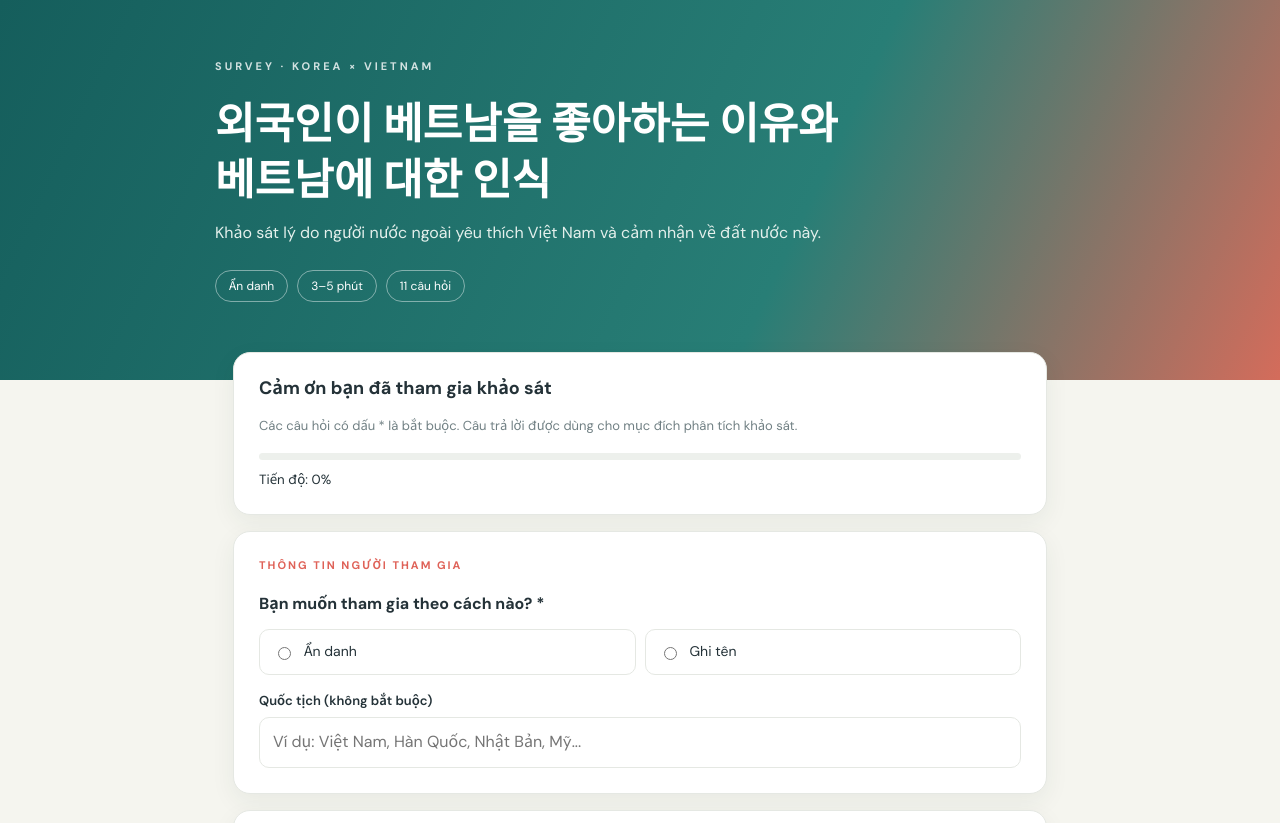
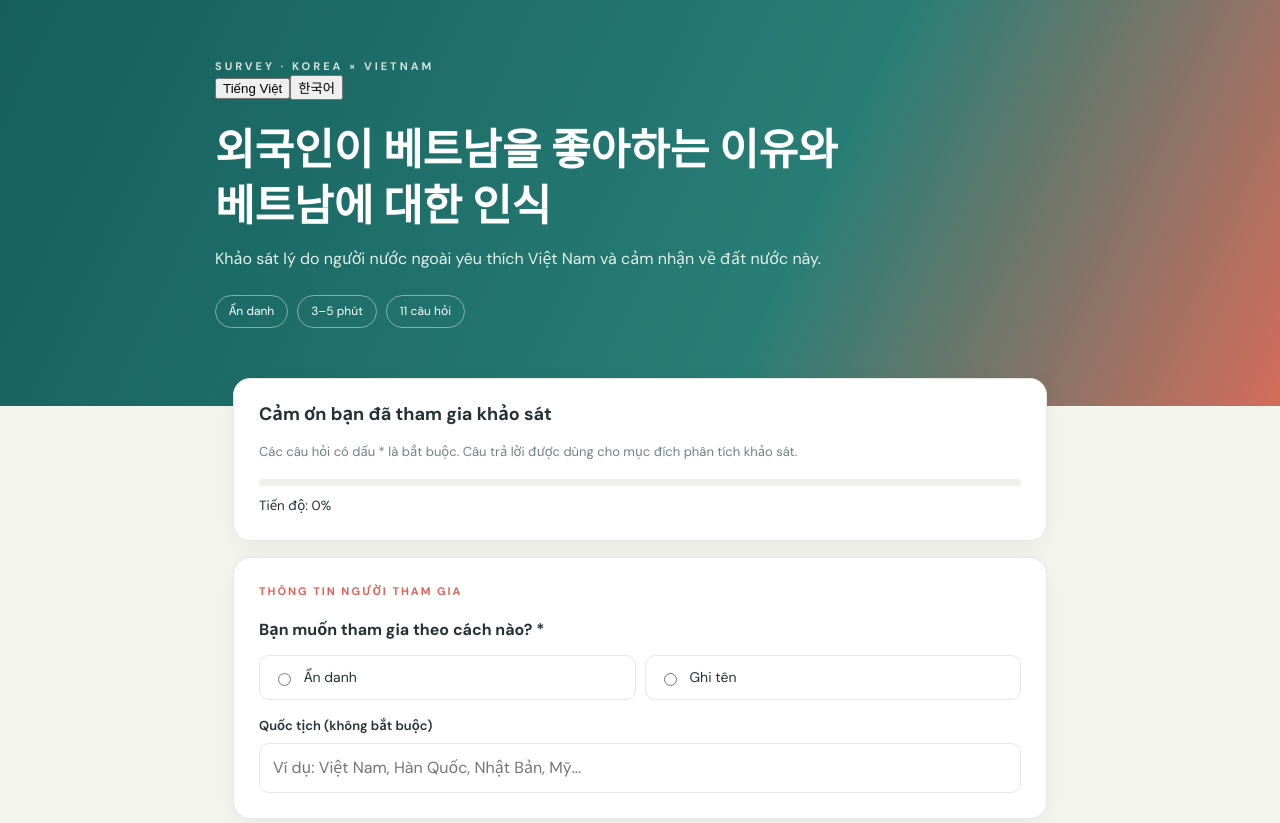
Before and after one commit to phuchau01-ui/hau, a plain HTML site: page index.html in a window 1280 px wide. Shown: the top 823 px of the page. Drawn offline with nearby package versions, Linux system fonts and the light colour scheme.

Commit message:
Add Vietnamese-Korean language switch to survey

```diff
--- a/index.html
+++ b/index.html
@@ -1,6 +1,6 @@
 <!doctype html>
-<html lang="vi"><head><meta charset="utf-8"><meta name="viewport" content="width=device-width,initial-scale=1"><meta name="description" content="Khảo sát nhận thức và trải nghiệm của người nước ngoài về Việt Nam"><title>Vietnam Survey | Korea × Vietnam</title><link rel="stylesheet" href="styles.css"><script src="https://cdn.jsdelivr.net/npm/@supabase/supabase-js@2"></script><script defer src="app.js"></script></head>
-<body><header class="hero"><div class="hero-inner"><div class="eyebrow">SURVEY · KOREA × VIETNAM</div><h1>외국인이 베트남을 좋아하는 이유와<br>베트남에 대한 인식</h1><p>Khảo sát lý do người nước ngoài yêu thích Việt Nam và cảm nhận về đất nước này.</p><div class="pills"><span>Ẩn danh</span><span>3–5 phút</span><span>11 câu hỏi</span></div></div></header>
+<html lang="vi"><head><meta charset="utf-8"><meta name="viewport" content="width=device-width,initial-scale=1"><meta name="description" content="Khảo sát nhận thức và trải nghiệm của người nước ngoài về Việt Nam"><title>Vietnam Survey | Korea × Vietnam</title><link rel="stylesheet" href="styles.css"><script src="https://cdn.jsdelivr.net/npm/@supabase/supabase-js@2"></script><script defer src="app.js"></script><script defer src="i18n.js"></script></head>
+<body><header class="hero"><div class="hero-inner"><div class="eyebrow">SURVEY · KOREA × VIETNAM</div><div class="language-switch" role="group" aria-label="Language"><button type="button" class="lang-btn active" data-lang="vi">Tiếng Việt</button><button type="button" class="lang-btn" data-lang="ko">한국어</button></div><h1>외국인이 베트남을 좋아하는 이유와<br>베트남에 대한 인식</h1><p>Khảo sát lý do người nước ngoài yêu thích Việt Nam và cảm nhận về đất nước này.</p><div class="pills"><span>Ẩn danh</span><span>3–5 phút</span><span>11 câu hỏi</span></div></div></header>
 <main class="wrap"><section class="panel intro"><h2>Cảm ơn bạn đã tham gia khảo sát</h2><p>Các câu hỏi có dấu * là bắt buộc. Câu trả lời được dùng cho mục đích phân tích khảo sát.</p><div class="progress"><span id="progressFill"></span></div><small id="progressText">Tiến độ: 0%</small></section>
 <form id="surveyForm" class="survey">
 <section class="panel"><div class="section-tag">THÔNG TIN NGƯỜI THAM GIA</div><h3>Bạn muốn tham gia theo cách nào? *</h3><div class="options"><label><input type="radio" name="identity" value="Ẩn danh" required> Ẩn danh</label><label><input type="radio" name="identity" value="Ghi tên"> Ghi tên</label></div><div id="nameWrap" class="hidden field"><label for="respondentName">Tên của bạn</label><input id="respondentName" name="name" placeholder="Nhập tên (không bắt buộc)"></div><div class="field"><label for="nationality">Quốc tịch (không bắt buộc)</label><input id="nationality" name="nationality" placeholder="Ví dụ: Việt Nam, Hàn Quốc, Nhật Bản, Mỹ..."></div></section>
```
